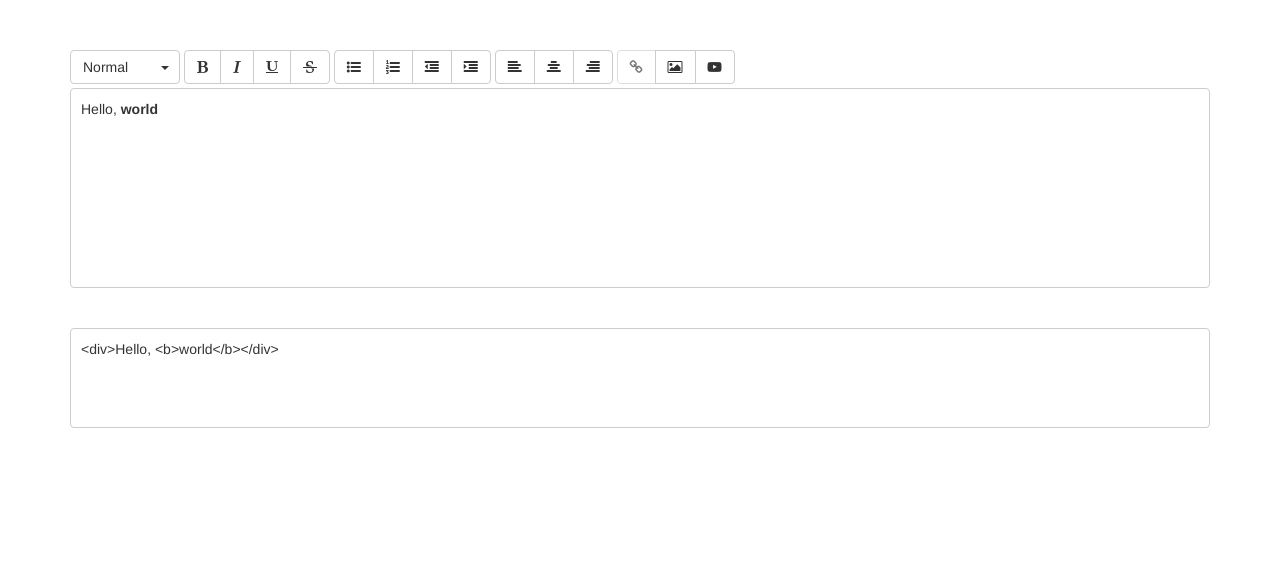
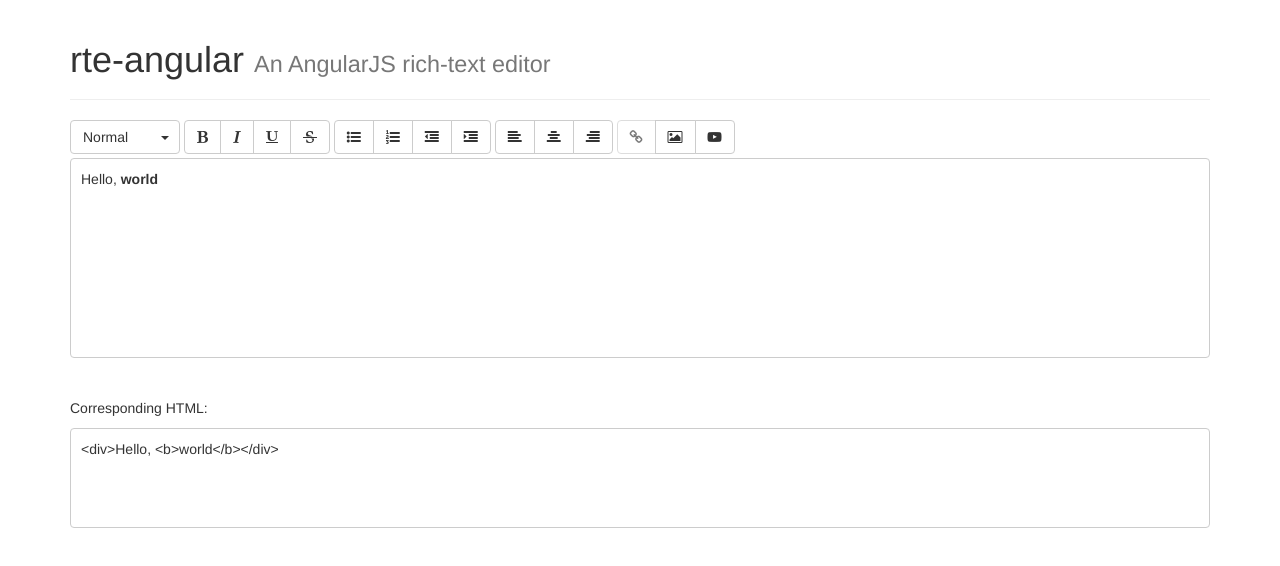
Before and after one commit to estherjk/rte-angular, a website: page demo/index.html in a window 1280 px wide. Drawn offline with nearby package versions, Linux system fonts and the light colour scheme.

Commit message:
Update demo to be consistent with public facing demo

```diff
--- a/demo/index.html
+++ b/demo/index.html
@@ -10,12 +10,11 @@
     <link rel="stylesheet" href="/bower_components/font-awesome/css/font-awesome.min.css">
     <link rel="stylesheet" href="/src/rte/rte.css">
     <style type="text/css">
-      body {
-        padding-top: 50px;
+      .demo-content-container {
+        margin-top: 40px;
       }
 
       .demo-content-view {
-        margin-top: 40px;
         padding: 10px;
         min-height: 100px;
         border: 1px solid #ccc;
@@ -24,9 +23,21 @@
     </style>
   </head>
   <body>
-    <div ng-controller="DemoCtrl" class="container">
-      <rte ng-model="demoContent"></rte>
-      <div class="demo-content-view" ng-bind="demoContent"></div>
+    <div class="container">
+      <div class="page-header">
+        <h1>rte-angular
+          <small>An AngularJS rich-text editor</small>
+        </h1>
+      </div>
+
+      <div ng-controller="DemoCtrl">
+        <rte ng-model="demoContent"></rte>
+
+        <div class="demo-content-container">
+          <p>Corresponding HTML:</p>
+          <div class="demo-content-view" ng-bind="demoContent"></div>
+        </div>
+      </div>
     </div>
 
     <script type="text/javascript" src="/bower_components/jquery/dist/jquery.min.js"></script>
```
